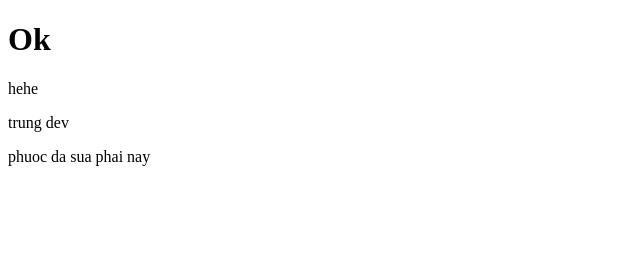
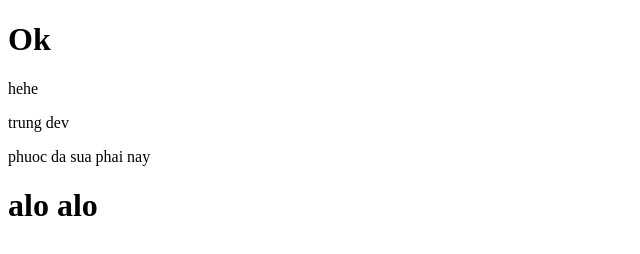
Before and after one commit to NgocTrungTran/HelloJobs, a plain HTML site: page index.html in a window 1280 px wide. Shown: the whole page, without its empty margins (0-640 px from the left). Drawn offline with Linux system fonts and the light colour scheme.

Commit message:
them the h1

```diff
--- a/index.html
+++ b/index.html
@@ -11,5 +11,6 @@
     <p>hehe</p>
     <p>trung dev</p>
     <p>phuoc da sua phai nay</p>
+    <h1>alo alo</h1>
 </body>
 </html>
```
